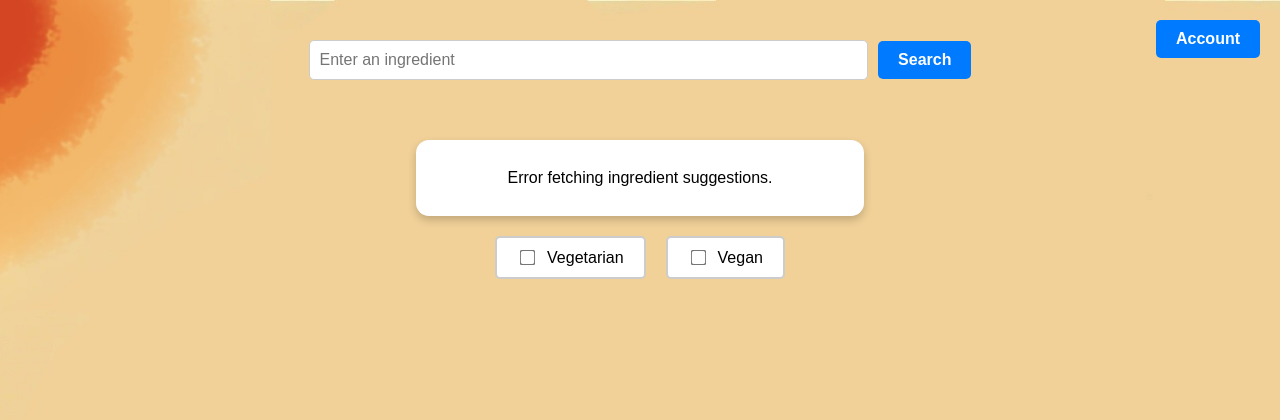
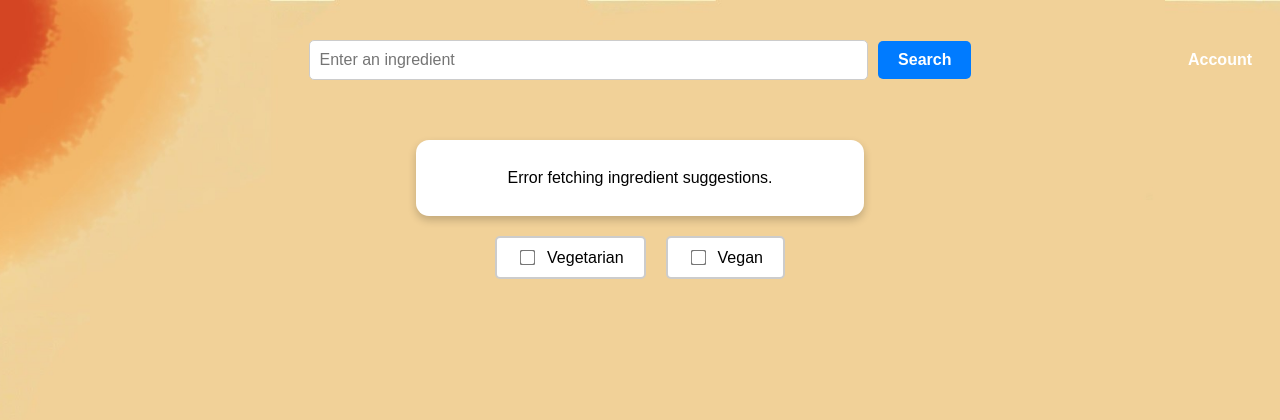
Before and after one commit to KJ4277/Recipe-CS-Coursework, a PHP site: page /main_page.php in a window 1280 px wide. Shown: the top 420 px of the page. Run offline with PHP 8.4, Linux system fonts and the light colour scheme; the visitor is signed in with stand-in values (Sample User, id 1).

Commit message:
Update recipestyle.css

```diff
--- a/recipe_website/recipestyle.css
+++ b/recipe_website/recipestyle.css
@@ -46,22 +46,32 @@ body {
 }
 
 .account-button {
+    width: 80px;
+    height: 80px;
     position: absolute;
     top: 20px;
     right: 20px;
-    background-color: #007bff;
     color: white;
-    padding: 10px 20px;
+    padding: 0; /* Remove padding to ensure the image fits */
     border-radius: 5px;
     text-decoration: none;
     font-size: 1rem;
     font-weight: bold;
-    transition: background-color 0.3s;
+    transition: transform 0.3s; /* Smooth scaling on hover */
+    display: flex;
+    align-items: center;
+    justify-content: center;
+    overflow: hidden; /* Ensure the image doesn't overflow */
+}
+
+.account-button img {
+    width: 100%; /* Make the image fill the button */
+    height: 100%; /* Make the image fill the button */
+    object-fit: cover; /* Ensure the image scales properly */
 }
 
 .account-button:hover {
-    background-color: #0056b3;
-
+    transform: scale(1.3); /* Scale the button on hover */
 }
 
 .search-container {
```
